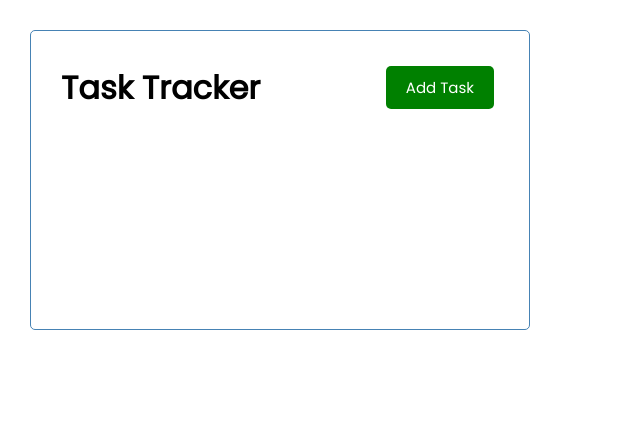
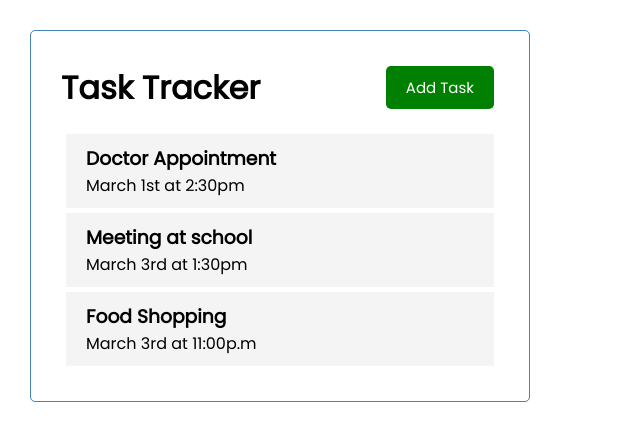
Before and after one commit to samuelsenerwa/Vue-crash-course, a Vue app in the folder vue-crash-course/: page / in a window 1280 px wide. Shown: the top 440 px of the page, without its empty margins (0-640 px from the left). Built offline with nearby package versions, Linux system fonts and the light colour scheme.

Commit message:
Task & Tasks components

```diff
--- a/vue-crash-course/src/App.vue
+++ b/vue-crash-course/src/App.vue
@@ -1,17 +1,20 @@
 <template>
   <div class="container">
   <Header title="Task Tracker"/>
+  <Tasks :tasks="tasks"/>
   </div>
 
 </template>
 
 <script>
 import Header from './components/Header'
+import Tasks from './components/Tasks'
 
 export default {
   name: "App",
   components: {
     Header,
+    Tasks
   },
   data() {
     return {
--- /dev/null
+++ b/vue-crash-course/src/components/Task.vue
@@ -0,0 +1,36 @@
+<template>
+    <div class="task">
+      <h3>{{ task.text }}</h3>
+      <p>{{ task.day }}</p>
+    </div>
+
+</template>
+
+<script>
+    export default {
+        name: 'Task',
+        props: {
+            task: Object
+        }
+    }
+</script>
+
+<style scope>
+.task {
+    background: #f4f4f4;
+    margin: 5px;
+    padding: 10px 20px;
+    cursor: pointer;
+}
+
+.task.reminder {
+    border-left: 5px solid green;
+}
+
+.task h3 {
+    display: flex;
+    align-items: center;
+    justify-content: space-between;
+}
+
+</style>
--- /dev/null
+++ b/vue-crash-course/src/components/Tasks.vue
@@ -0,0 +1,19 @@
+<template>
+    <div :key="task.id" v-for="task in tasks">
+        <Task :task="task" />
+    </div>
+</template>
+
+<script>
+    import Task from './Task'
+
+    export default {
+        name: 'Tasks',
+        props: {
+           tasks: Array,
+        },
+        components: {
+            Task
+        }
+    }
+</script>
```
